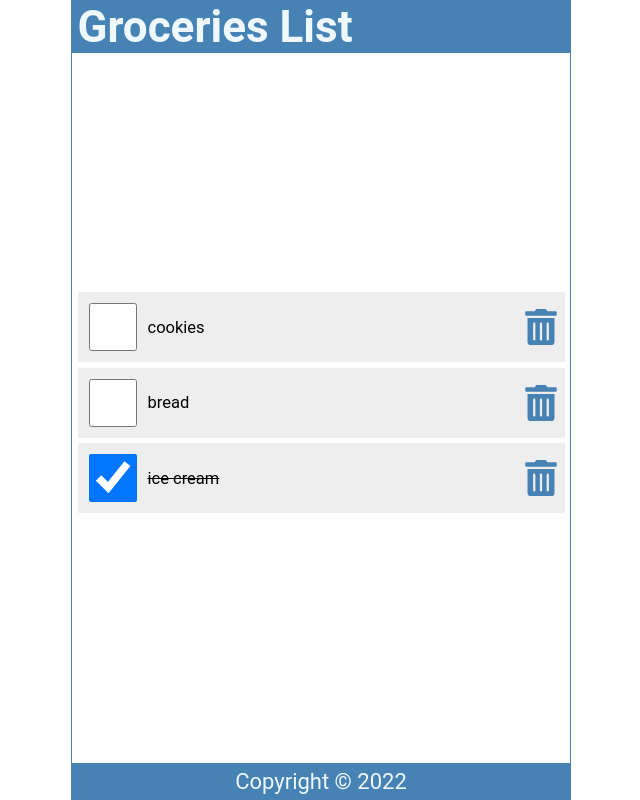
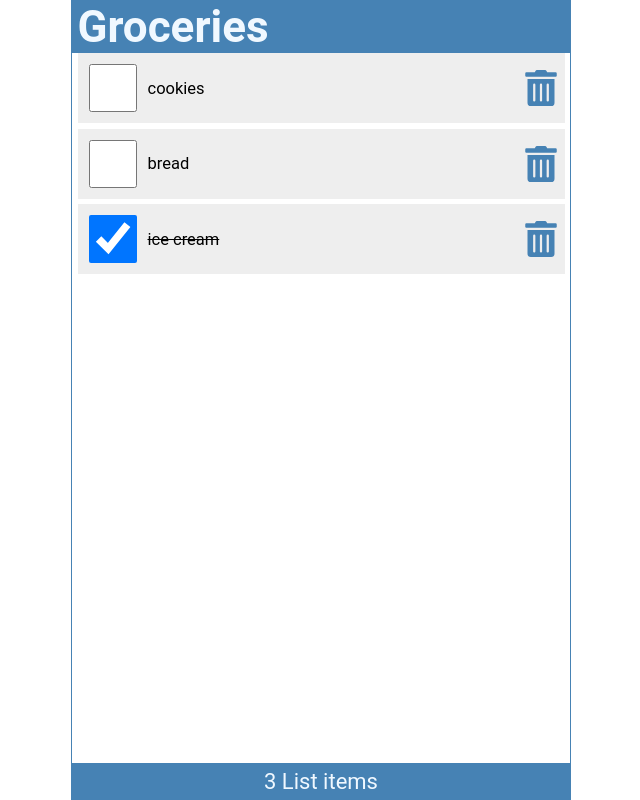
Before and after one commit to togetherwego/catatan-learn-react, a React (Create React App) app: page / in a window 1280 px wide. Shown: the whole page, without its empty margins (319-959 px from the left). Built offline with nearby package versions, Linux system fonts and the light colour scheme.

Commit message:
todo 11: props

```diff
--- a/src/App.js
+++ b/src/App.js
@@ -1,13 +1,54 @@
 import Header from "./Header";
 import Content from "./Content";
 import Footer from "./Footer";
+import { useState } from "react";
 
 function App() {
+  // TODO 11
+  const [items, setItems] = useState([
+    {
+      id: 1,
+      checked: false,
+      item: "cookies",
+    },
+    {
+      id: 2,
+      checked: false,
+      item: "bread",
+    },
+    {
+      id: 3,
+      checked: true,
+      item: "ice cream",
+    },
+  ]);
+
+  const handleCheck = (id) => {
+    console.log(`key: ${id}`);
+    const listItems = items.map((item) =>
+      item.id === id ? { ...item, checked: !item.checked } : item
+    );
+    setItems(listItems);
+    localStorage.setItem("shoppinglist", JSON.stringify(listItems));
+  };
+
+  const handleDelete = (id) => {
+    console.log(id);
+    const listItems = items.filter((item) => item.id !== id);
+    setItems(listItems);
+    localStorage.setItem("shoppinglist", JSON.stringify(listItems));
+  };
+
   return (
     <div className="App">
-      <Header />
-      <Content />
-      <Footer />
+      <Header title="Groceries" />
+      <Content
+        items={items}
+        setItems={setItems}
+        handleCheck={handleCheck}
+        handleDelete={handleDelete}
+      />
+      <Footer length={items.length}  />
     </div>
   );
 }
--- a/src/Content.js
+++ b/src/Content.js
@@ -1,43 +1,14 @@
-import { useState } from "react";
 import { FaTrashAlt } from "react-icons/fa";
 
-const Content = () => {
+const Content = ({ items, handleCheck, handleDelete }) => {
   //TODO 2
-  const [items, setItems] = useState([
-    {
-      id: 1,
-      checked: false,
-      item: "cookies",
-    },
-    {
-      id: 2,
-      checked: false,
-      item: "bread",
-    },
-    {
-      id: 3,
-      checked: true,
-      item: "ice cream",
-    },
-  ]);
+  // data already move to app.js
 
-  // TODO 7
-  const handleCheck = (id) => {
-    console.log(`key: ${id}`);
-    const listItems = items.map((item) =>
-      item.id === id ? { ...item, checked: !item.checked } : item
-    );
-    setItems(listItems);
-    localStorage.setItem("shoppinglist", JSON.stringify(listItems));
-  };
+  // // TODO 7
+  // handleCheck function move to app.js
 
-  // todo 9
-  const handleDelete = (id) => {
-    console.log(id);
-    const listItems = items.filter((item) => item.id !== id);
-    setItems(listItems);
-    localStorage.setItem("shoppinglist", JSON.stringify(listItems));
-  };
+  // // todo 9
+  //  handleDelete function move to app.js
 
   return (
     <main>
--- a/src/Footer.js
+++ b/src/Footer.js
@@ -1,9 +1,8 @@
-const Footer = () => {
-  const today = new Date();
+const Footer = ({length}) => {
 
   return (
     <footer>
-      <p>Copyright &copy; {today.getFullYear()}</p>
+      <p>{length} List {length === 1 ? "item" : "items"}</p>
     </footer>
   );
 };
--- a/src/Header.js
+++ b/src/Header.js
@@ -1,9 +1,14 @@
-const Header = () => {
+const Header = ({title}) => {
   return (
     <header>
-      <h1>Groceries List</h1>
+      <h1>{title}</h1>
     </header>
   );
 };
 
+
+Header.defaultProps = {
+  title: "default title"
+}
+
 export default Header;
--- a/src/index.css
+++ b/src/index.css
@@ -44,7 +44,7 @@ main {
   display: flex;
   flex-direction: column;
   flex-grow: 1;
-  justify-content: center;
+  justify-content: flex-start;
   align-items: center;
   overflow-y: auto;
 }
```
Also changed, not shown: src/ItemList.js (added, +9 -0 lines).
